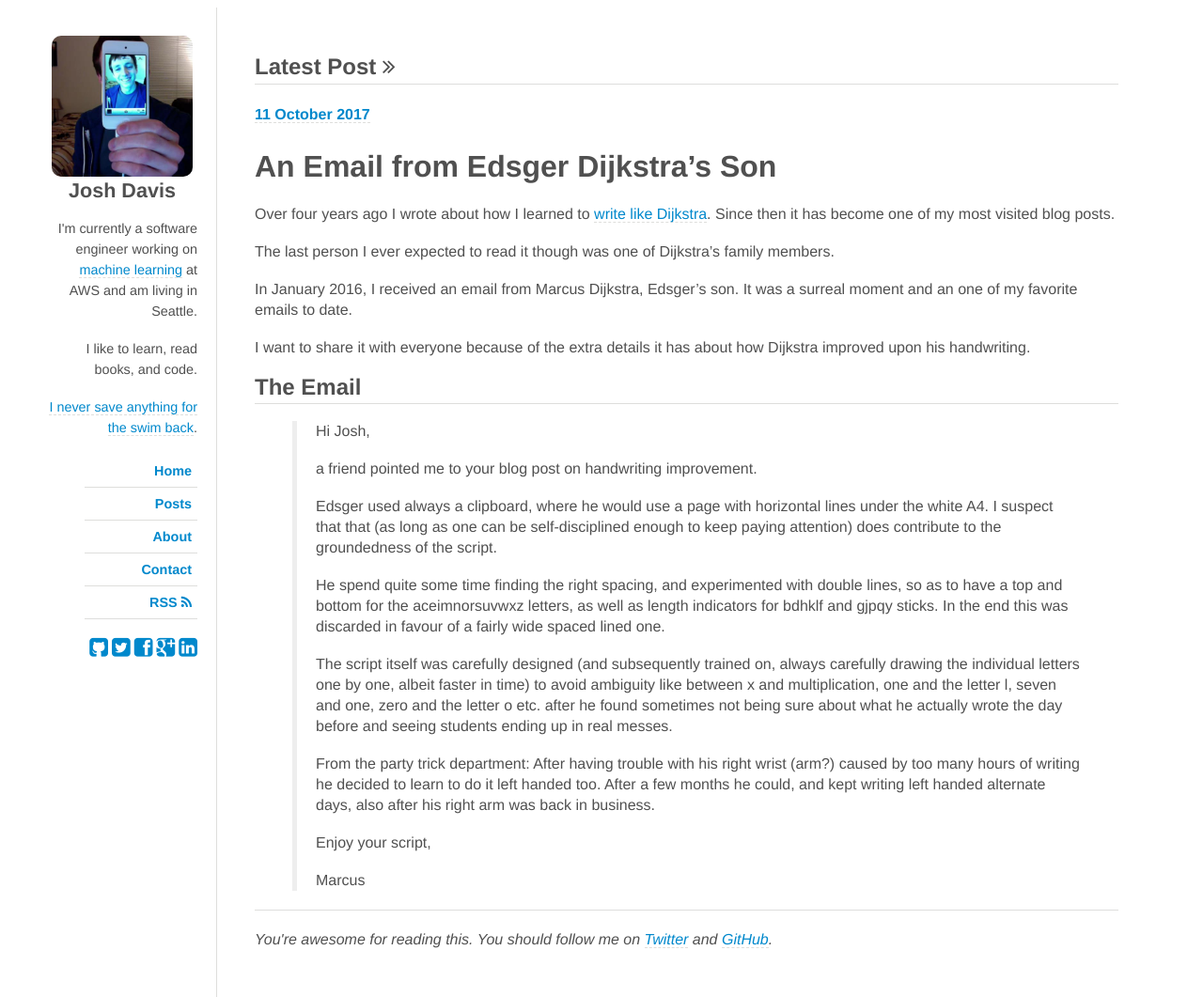
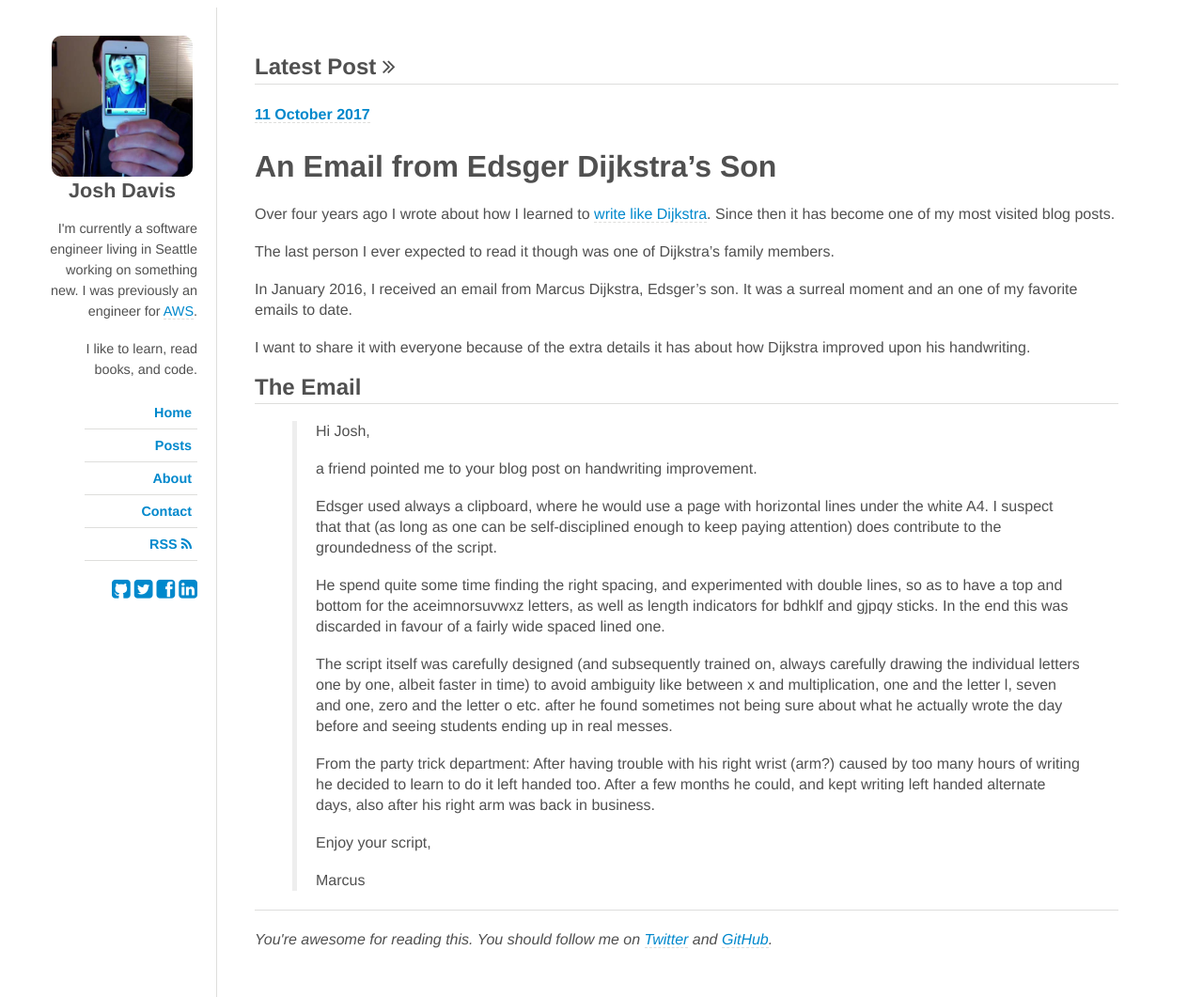
Before and after one commit to jdavis/jdavis.github.com, a Jekyll site: the page built from index.md, in a window 1280 px wide. Shown: the whole page at 94% size. Built offline with Jekyll 4.4.1, drawn with Linux system fonts in a browser that asks for light colours; nearby versions of some CDN libraries; some web fonts are replaced.

Commit message:
Update sidebar

```diff
--- a/_includes/sidebar.html
+++ b/_includes/sidebar.html
@@ -1,11 +1,7 @@
 <p>
-    I'm currently a software engineer working on <a href="https://aws.amazon.com/amazon-ai/">machine learning</a> at AWS
-    and am living in Seattle.
+    I'm currently a software engineer living in Seattle working on something
+    new. I was previously an engineer for <a href="https://aws.amazon.com/">AWS</a>.
 </p>
 <p>
     I like to learn, read books, and code.
 </p>
-<p>
-    <a href="/2013/08/31/never-save-anything-for-the-swim-back/">I never save anything
-        for the swim back</a>.
-</p>
--- a/_layouts/default.html
+++ b/_layouts/default.html
@@ -60,7 +60,6 @@
                     <a title="GitHub" href="{{ site.data.accounts.github.site }}"><i class="icon-github-sign"></i></a>
                     <a title="Twitter" href="{{ site.data.accounts.twitter.site }}"><i class="icon-twitter-sign"></i></a>
                     <a title="Facebook" href="{{ site.data.accounts.facebook.site }}"><i class="icon-facebook-sign"></i></a>
-                    <a title="Google+" href="{{ site.data.accounts.google.site }}"><i class="icon-google-plus-sign"></i></a>
                     <a title="LinkedIn" href="{{ site.data.accounts.linkedin.site }}"><i class="icon-linkedin-sign"></i></a>
                 </p>
             </div>
```
